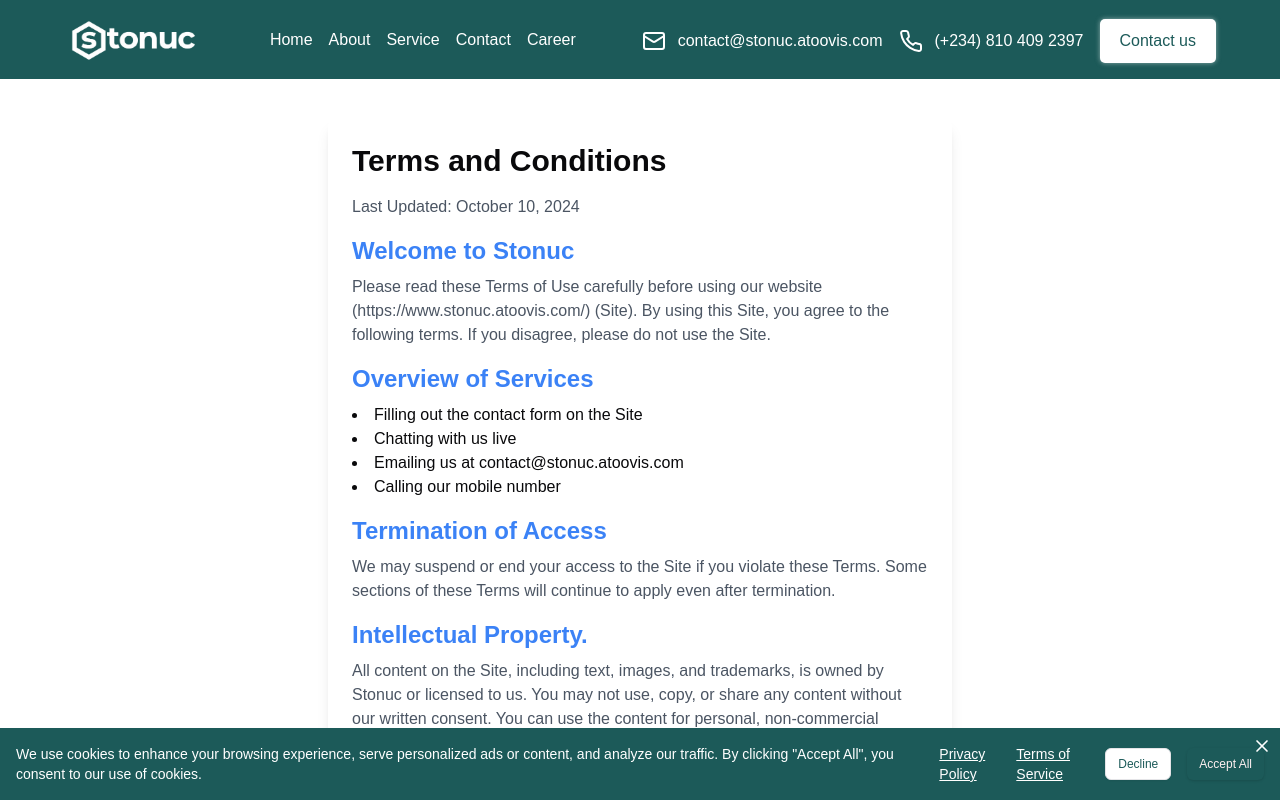
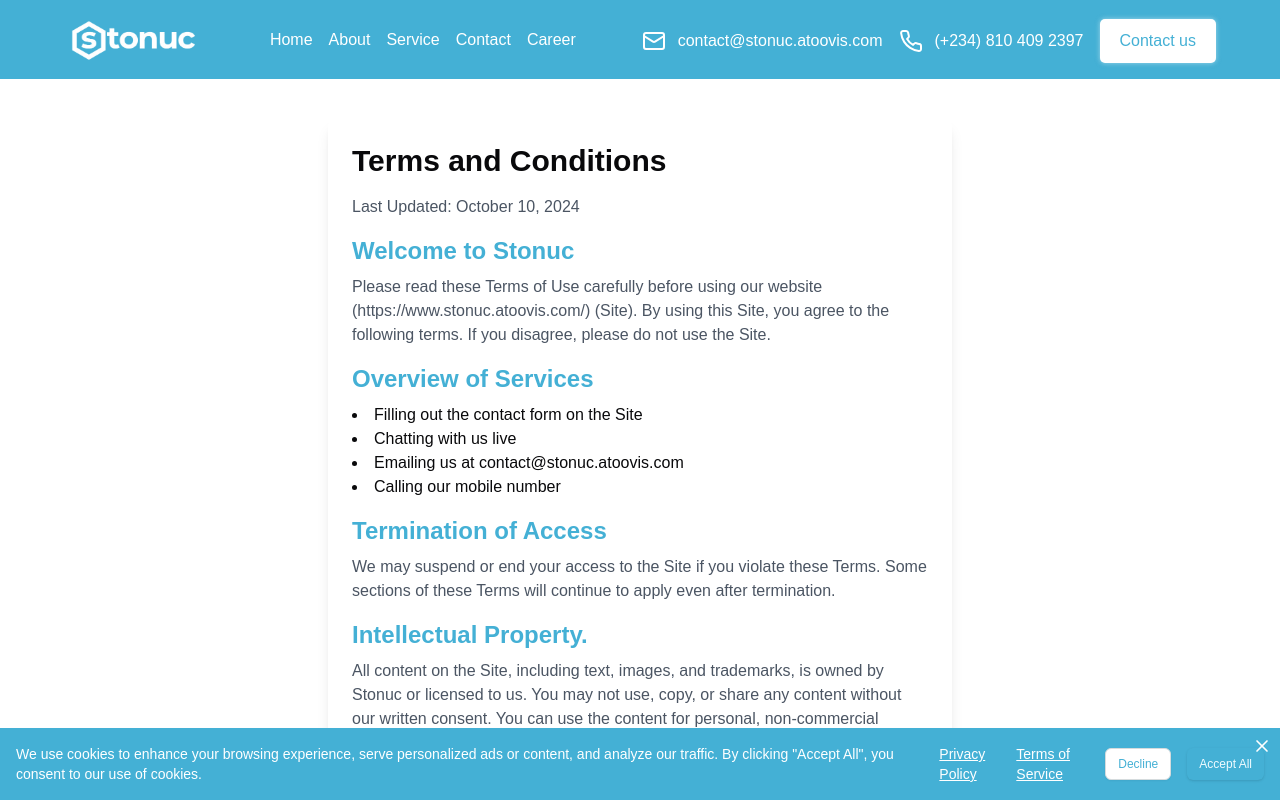
Before and after one commit to stonuc/stonuc-ng, a Next.js app: page /terms in a window 1280 px wide. Shown: the top 800 px of the page. Built offline with nearby package versions, Linux system fonts and the light colour scheme.

Commit message:
"Updated global CSS variables and replaced hardcoded colors with variables in components"

```diff
--- a/app/globals.css
+++ b/app/globals.css
@@ -22,21 +22,21 @@
     --card-foreground: 240 10% 3.9%;
     --popover: 0 0% 100%;
     --popover-foreground: 240 10% 3.9%;
-    --primary: 179, 53%, 23%;
-    --primary-foreground: 355.7 100% 97.3%;
-    --secondary: 240 4.8% 95.9%;
-    --secondary-foreground: 240 5.9% 10%;
-    --muted: 240 4.8% 95.9%;
-    --muted-foreground: 240 3.8% 46.1%;
-    --accent: 240 4.8% 95.9%;
-    --accent-foreground: 240 5.9% 10%;
+    --primary: 195 63% 55%;
+    --primary-foreground: 195 100% 97%;
+    --secondary: 195 12% 90%;
+    --secondary-foreground: 195 10% 15%;
+    --muted: 195 12% 90%;
+    --muted-foreground: 195 5% 40%;
+    --accent: 195 12% 90%;
+    --accent-foreground: 195 10% 15%;
     --destructive: 0 84.2% 60.2%;
     --destructive-foreground: 0 0% 98%;
-    --border: 240 5.9% 90%;
-    --input: 240 5.9% 90%;
-    --ring: 346.8 77.2% 49.8%;
+    --border: 195 10% 85%;
+    --input: 195 10% 85%;
+    --ring: 195 63% 55%;
     --radius: 0.5rem;
-    --chart-1: 12 76% 61%;
+    --chart-1: 195 63% 55%;
     --chart-2: 173 58% 39%;
     --chart-3: 197 37% 24%;
     --chart-4: 43 74% 66%;
@@ -50,26 +50,27 @@
     --card-foreground: 0 0% 95%;
     --popover: 0 0% 9%;
     --popover-foreground: 0 0% 95%;
-    --primary: 346.8 77.2% 49.8%;
-    --primary-foreground: 355.7 100% 97.3%;
-    --secondary: 240 3.7% 15.9%;
+    --primary: 195 63% 55%;
+    --primary-foreground: 195 100% 97%;
+    --secondary: 195 15% 20%;
     --secondary-foreground: 0 0% 98%;
-    --muted: 0 0% 15%;
-    --muted-foreground: 240 5% 64.9%;
-    --accent: 12 6.5% 15.1%;
+    --muted: 195 15% 15%;
+    --muted-foreground: 195 10% 65%;
+    --accent: 195 10% 20%;
     --accent-foreground: 0 0% 98%;
     --destructive: 0 62.8% 30.6%;
     --destructive-foreground: 0 85.7% 97.3%;
-    --border: 240 3.7% 15.9%;
-    --input: 240 3.7% 15.9%;
-    --ring: 346.8 77.2% 49.8%;
-    --chart-1: 220 70% 50%;
-    --chart-2: 160 60% 45%;
+    --border: 195 15% 20%;
+    --input: 195 15% 20%;
+    --ring: 195 63% 55%;
+    --chart-1: 195 63% 55%;
+    --chart-2: 173 58% 39%;
     --chart-3: 30 80% 55%;
     --chart-4: 280 65% 60%;
     --chart-5: 340 75% 55%;
   }
 }
+
 
 
 
@@ -103,21 +104,22 @@
 
 @keyframes box-shadow-animation {
   0% {
-    box-shadow: 0 0 5px rgba(0, 123, 255, 0.5);
+    box-shadow: 0 0 5px hsl(var(--primary) / 0.5);
   }
   25% {
-    box-shadow: 0 0 10px rgba(0, 123, 255, 0.7);
+    box-shadow: 0 0 10px hsl(var(--primary) / 0.7);
   }
   50% {
-    box-shadow: 0 0 15px rgba(0, 123, 255, 0.9);
+    box-shadow: 0 0 15px hsl(var(--primary) / 0.9);
   }
   75% {
-    box-shadow: 0 0 20px rgba(0, 123, 255, 1);
+    box-shadow: 0 0 20px hsl(var(--primary) / 1);
   }
   100% {
-    box-shadow: 0 0 5px rgba(0, 123, 255, 0.5);
+    box-shadow: 0 0 5px hsl(var(--primary) / 0.5);
   }
 }
+
 @keyframes box-shadow-animation-v2 {
   0% {
     box-shadow: 0 0 5px rgba(252, 253, 253, 0.5);
--- a/components/PrivacyPolicy.tsx
+++ b/components/PrivacyPolicy.tsx
@@ -107,7 +107,7 @@
           className="mb-6"
         >
           <h2
-            className={`text-lg md:text-2xl text-blue-500 font-semibold mb-2 ${
+            className={`text-lg md:text-2xl text-primary font-semibold mb-2 ${
               section.fontSize || ""
             }`}
           >
--- a/components/TermsAndConditions.tsx
+++ b/components/TermsAndConditions.tsx
@@ -94,7 +94,7 @@
           transition={{ delay: 0.3 * (index + 1), duration: 0.5 }}
           className="mb-4"
         >
-          <h2 className={`text-lg md:text-2xl text-blue-500 font-semibold mb-2 `}>
+          <h2 className={`text-lg md:text-2xl text-primary font-semibold mb-2 `}>
             {section.title}
           </h2>
           {section.description && (
```
